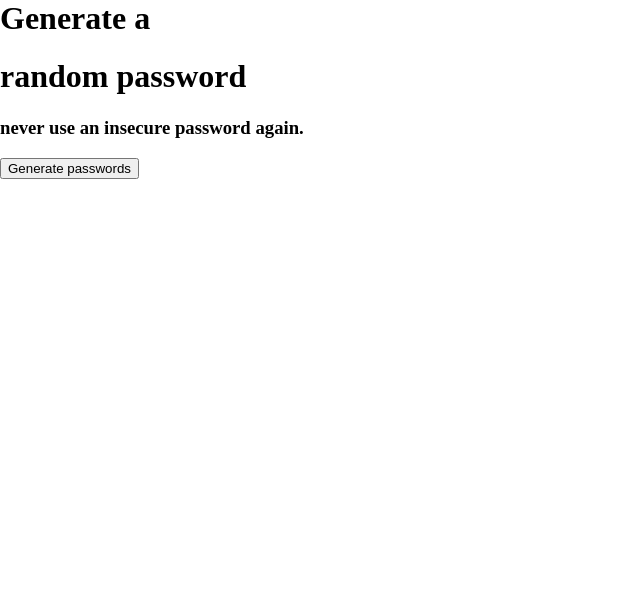
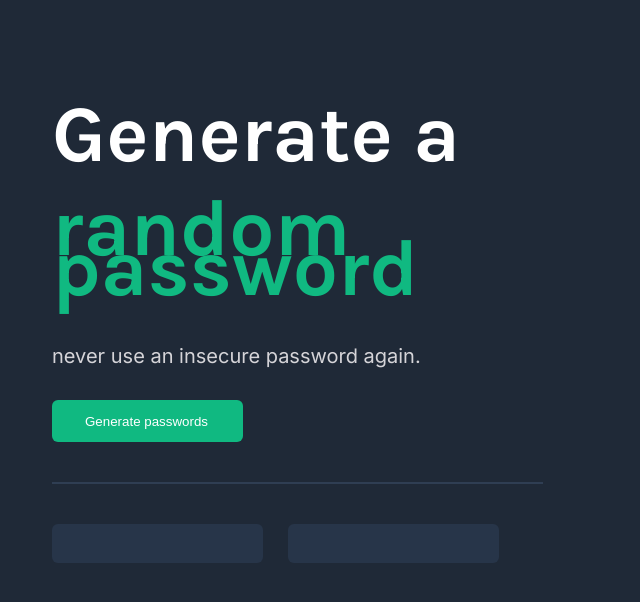
Before and after one commit to TheMars98/PasswordGenerator, a plain HTML site: page index.html in a window 1280 px wide. Shown: the whole page, without its empty margins (0-640 px from the left). Drawn offline with Linux system fonts and the light colour scheme.

Commit message:
Completion
finished code

```diff
--- a/index.css
+++ b/index.css
@@ -1,3 +1,95 @@
+@import url('https://fonts.googleapis.com/css2?family=Karla:wght@400;700&display=swap');
+@import url('https://fonts.googleapis.com/css2?family=Inter:wght@400;700&display=swap');
+
+
 body {
     margin: 0;
+    background-color: #1F2937;
+    color: white;
+    font-family: 'Karla', sans-serif;
+    font-weight: 800;
+    font-size: 40px;
+    line-height: 40px;
+    letter-spacing: -2.5%;
+    margin-left: 52px;
 }
+
+#random_password {
+    color: #10B981;
+}
+
+h3 {
+    color: #D5D4D8;
+    font-family: 'Inter', sans-serif;
+    font-size: 20px;
+    font-weight: 400;
+    line-height: 28px;
+
+}
+
+#generate_password_btn {
+    background-color: #10B981;
+    color: white;
+    width: 191;
+    height: 42;
+    padding-top: 9px;
+    padding-bottom: 9px;
+    padding-left: 15px;
+    padding-right: 17px;
+    gap: 12px;
+    border-radius: 6px;
+    border-style: none;
+    margin-top: 10px;
+    margin-bottom: 40px;
+}
+
+#topdiv {
+    border-bottom:2px solid #2F3E53;
+    border-top: none;
+    border-left: none;
+    border-right: none;
+    margin-top: 115px;
+    margin-right: 50px;
+    width: 40%;
+}
+
+#bottomdiv {
+    margin-top: 40px;
+
+}
+
+#new_password1 {
+    display: inline-block;
+    background-color: #273549;
+    margin-top: 0px;
+    margin-bottom: 0px;
+    width: 211;
+    height: 39;
+    font-size: 16px;
+    text-align: center;
+    vertical-align: middle;
+    margin-top: 40px;
+    border-radius: 6px;
+    margin-right: 15px;
+    line-height: 39px;
+    color: #55F991;
+    font-weight: 500;
+}
+
+#new_password2 {
+    display: inline-block;
+    background-color: #273549;
+    margin-top: 0px;
+    margin-bottom: 0px;
+    width: 211;
+    height: 39;
+    font-size: 16px;
+    text-align: center;
+    vertical-align: middle;
+    margin-top: 40px;
+    border-radius: 6px;
+    margin-right: 15px;
+    line-height: 39px;
+    color: #55F991;
+    font-weight: 500;
+}
--- a/index.html
+++ b/index.html
@@ -3,10 +3,16 @@
         <link rel="stylesheet" href="index.css">
     </head>
     <body>
-        <h1>Generate a</h1>
-		<h1>random password</h1>
-		<h3>never use an insecure password again.</h3>
-        <button>Generate passwords</button>
+        <div id="topdiv">
+            <h1>Generate a</h1>
+            <h1 id="random_password">random password</h1>
+            <h3>never use an insecure password again.</h3>
+            <button id="generate_password_btn" onclick="givePasswords()">Generate passwords</button>
+        </div>
+        <div>
+            <h3 id="new_password1"></h3>
+            <h3 id="new_password2"></h3>
+        </div>
         <script src="index.js"></script>
     </body>
 </html>
--- a/index.js
+++ b/index.js
@@ -1,9 +1,24 @@
-const characters = ["A","B","C","D","E","F","G","H","I","J","K","L","M","N","O","P","Q","R","S","T","U","V","W","X","Y","Z","a","b","c","d","e","f","g","h","i","j","k","l","m","n","o","p","q","r","s","t","u","v","w","x","y","z", "0", "1", "2", "3", "4", "5", "6", "7", "8", "9","~","`","!","@","#","$","%","^","&","*","(",")","_","-","+","=","{","[","}","]",",","|",":",";","<",">",".","?",
+const characters = ["A","B","C","D","E","F","G","H","I","J","K","L","M","N","O","P","Q","R","S","T","U","V","W","X","Y","Z","a","b","c","d","e","f","g","h","i","j","k","l","m","n","o","p","q","r","s","t","u","v","w","x","y","z", "0", "1", "2", "3", "4", "5", "6", "7", "8", "9","~","`","!","@","#","$","%","^","&","*","(",")","_","-","+","=","{","[","}","]",",","|",":",";","<",">",".","?",
 "/"];
 let password="";
+let newPassOneEl=document.getElementById("new_password1");
+let newPassTwoEl=document.getElementById("new_password2");
 
-for (let i = 0; i < 15; i++) {
-    password+=characters[Math.floor(Math.random()*characters.length)]
+function givePasswords() {
+    newPassOneEl.textContent=""
+    newPassTwoEl.textContent=""
+    generatePasswordOne()
+    generatePasswordTwo()
 }
 
-console.log(password)
+function generatePasswordOne() {
+    for (let i = 0; i < 15; i++) {
+        newPassOneEl.textContent+=characters[Math.floor(Math.random()*characters.length)]
+    }
+}
+
+function generatePasswordTwo() {
+    for (let i = 0; i < 15; i++) {
+        newPassTwoEl.textContent+=characters[Math.floor(Math.random()*characters.length)]
+    }
+}
```
